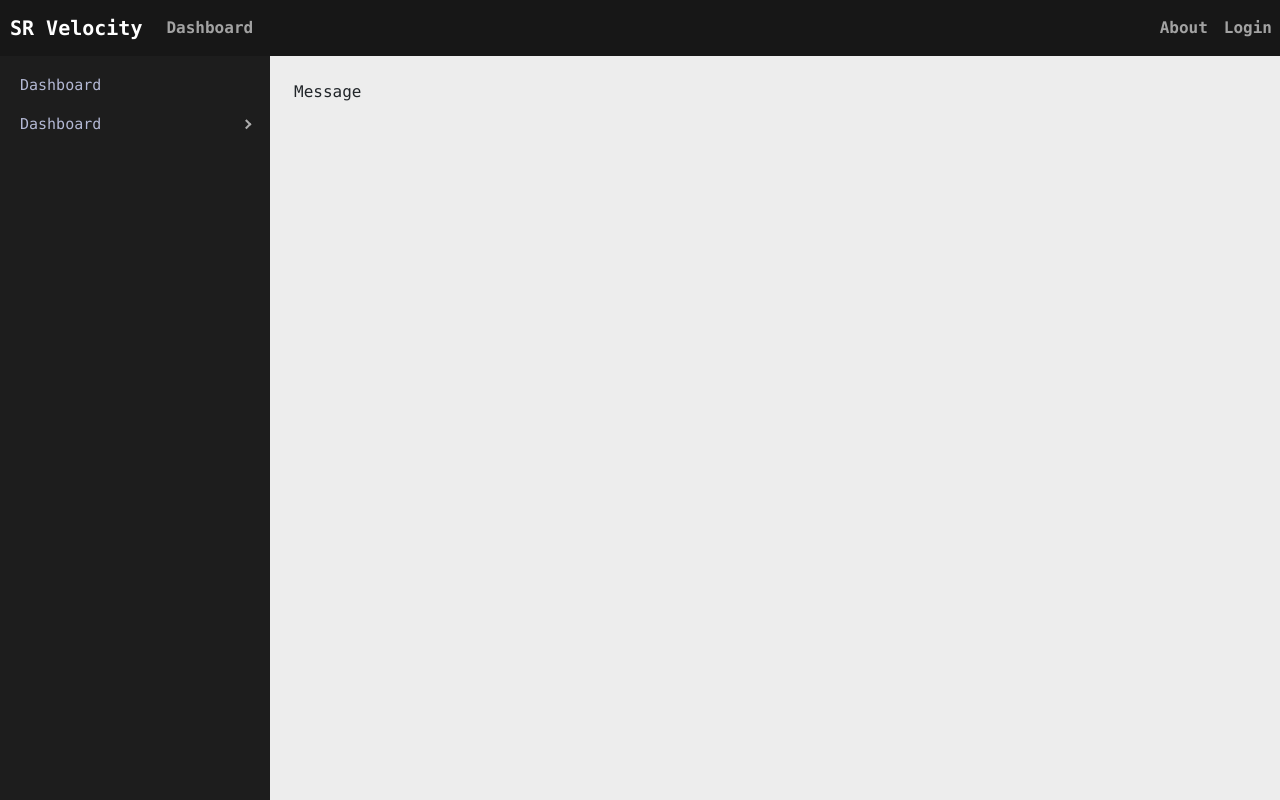
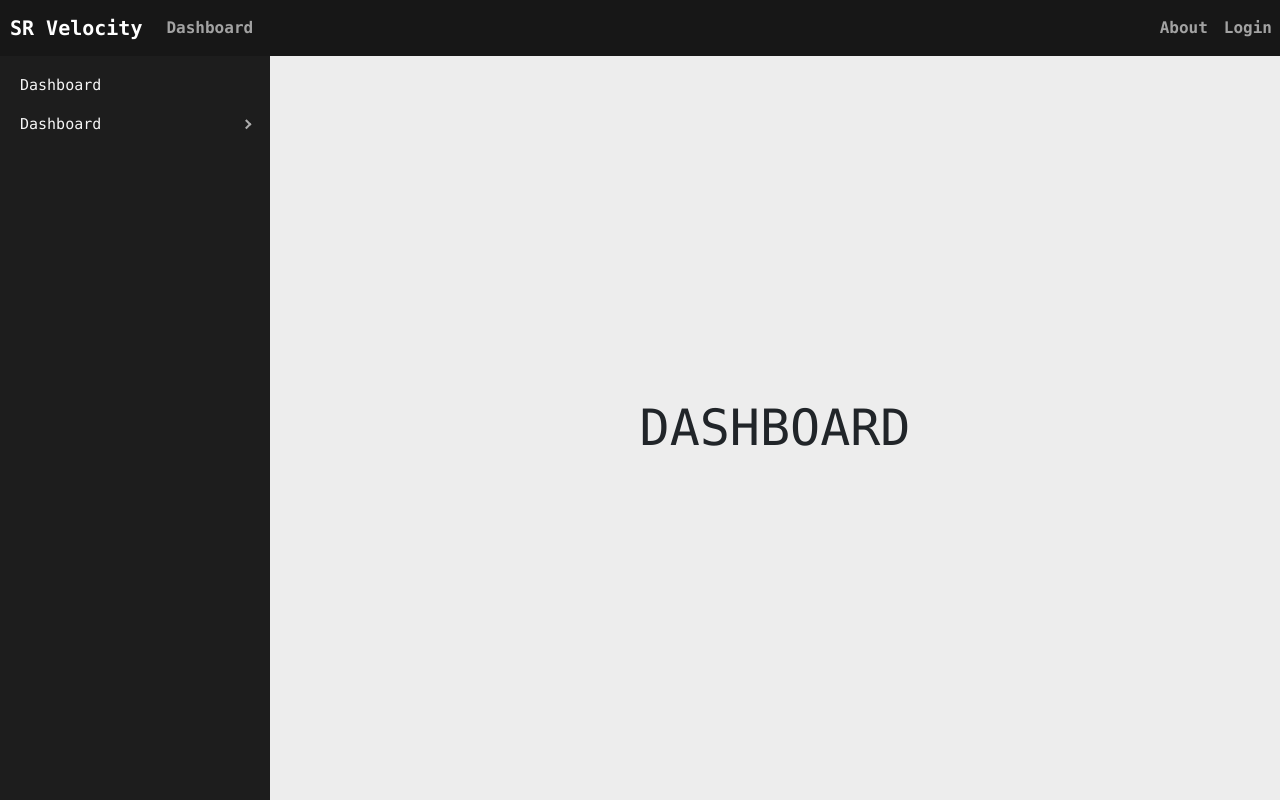
Before and after one commit to UCalgaryRacing/sr-velocity, a React (Create React App) app in the folder client/: page /dashboard in a window 1280 px wide. Built offline with nearby package versions, Linux system fonts and the light colour scheme.

Commit message:
Text Centering

```diff
--- a/client/src/pages/dashboard/dashboard.css
+++ b/client/src/pages/dashboard/dashboard.css
@@ -6,7 +6,7 @@
 }
 
 #dashboard .pro-sidebar {
-    color: #b3b8d4;
+    color: #f5f5f5;
     height: 100%;
     width: 270px;
     min-width: 270px;
@@ -17,9 +17,10 @@
 }
 
 #dashboard #content {
-    padding: 24px;
-    flex-grow: 1;
     display: flex;
-    flex-direction: column;
-    overflow-y: auto;
+    justify-content: center;
+    align-items: center;
+    align-content: center;
+    width: 100%;
+    font-size: 50px;
 }
--- a/client/src/pages/dashboard/dashboard.tsx
+++ b/client/src/pages/dashboard/dashboard.tsx
@@ -18,7 +18,7 @@ const Dashboard: React.FC = () => {
           </SubMenu>
         </Menu>
       </ProSidebar>
-      <div id='content'>Message</div>
+      <div id='content'>DASHBOARD</div>
     </div>
   );
 };
```
